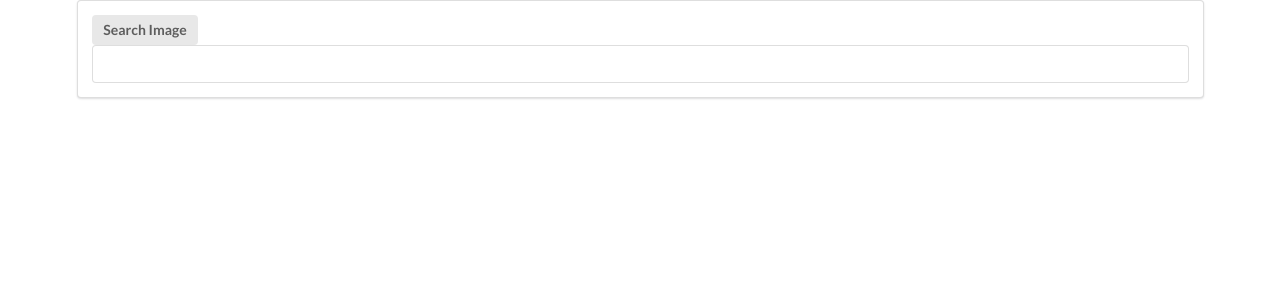
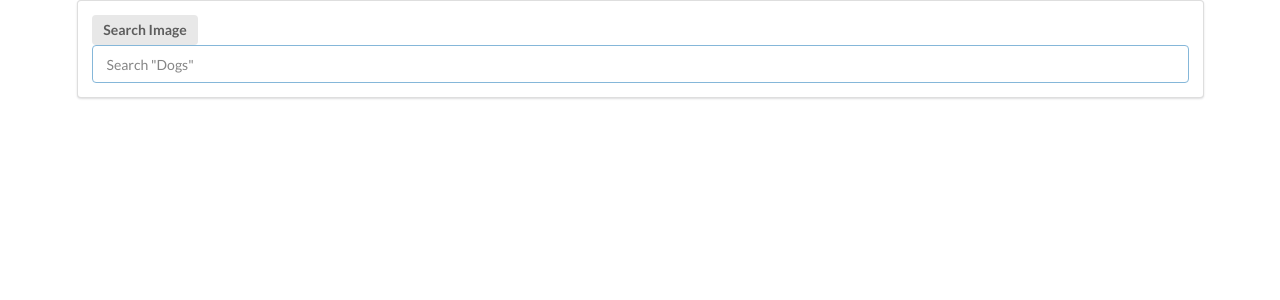
Before and after one commit to ankitjain-1/react-search-photos, a React (Create React App) app: page / in a window 1280 px wide. Shown: the top 300 px of the page. Built offline with nearby package versions, Linux system fonts and the light colour scheme.

Commit message:
SearchBar autoFocus

```diff
--- a/src/components/SearchBar.js
+++ b/src/components/SearchBar.js
@@ -21,9 +21,11 @@ class SearchBar extends Component {
             Search Image
           </label>
           <input
+            autoFocus
             className="ui input"
             id="searchBar"
             type="text"
+            placeholder='Search "Dogs"'
             value={this.state.term}
             onChange={(event) => this.setState({ term: event.target.value })}
           />
```
Also changed, not shown: 1 other file (tests, documents, lock files or other folders).
